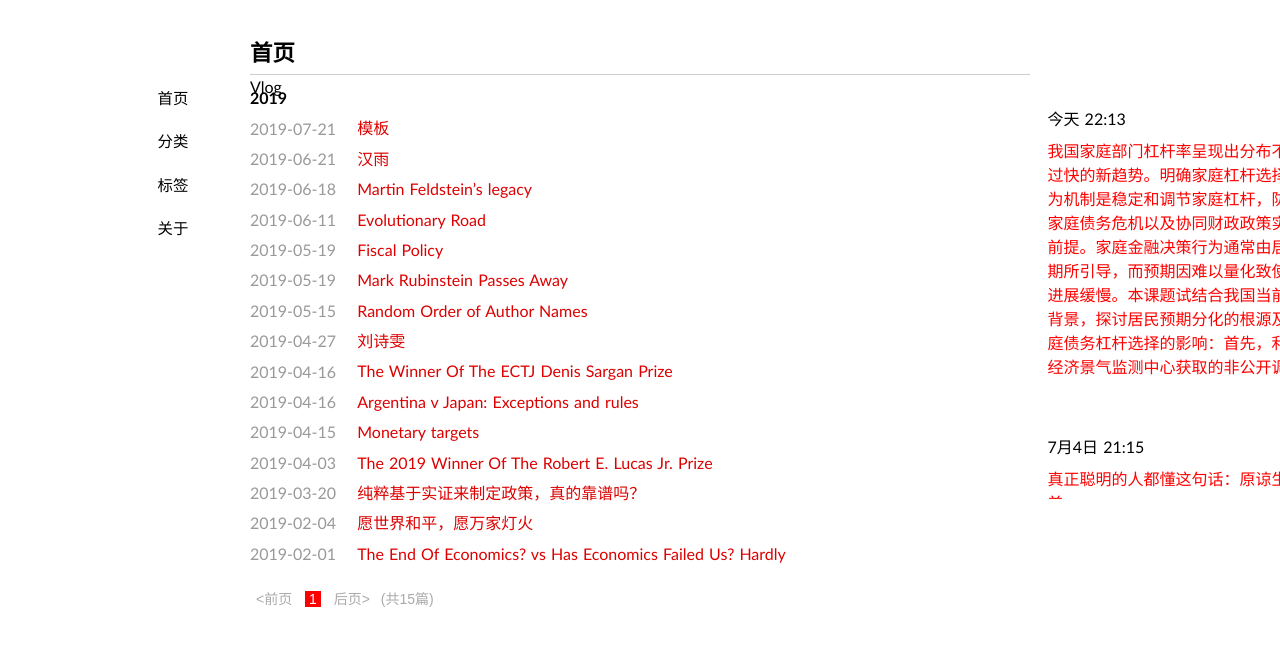
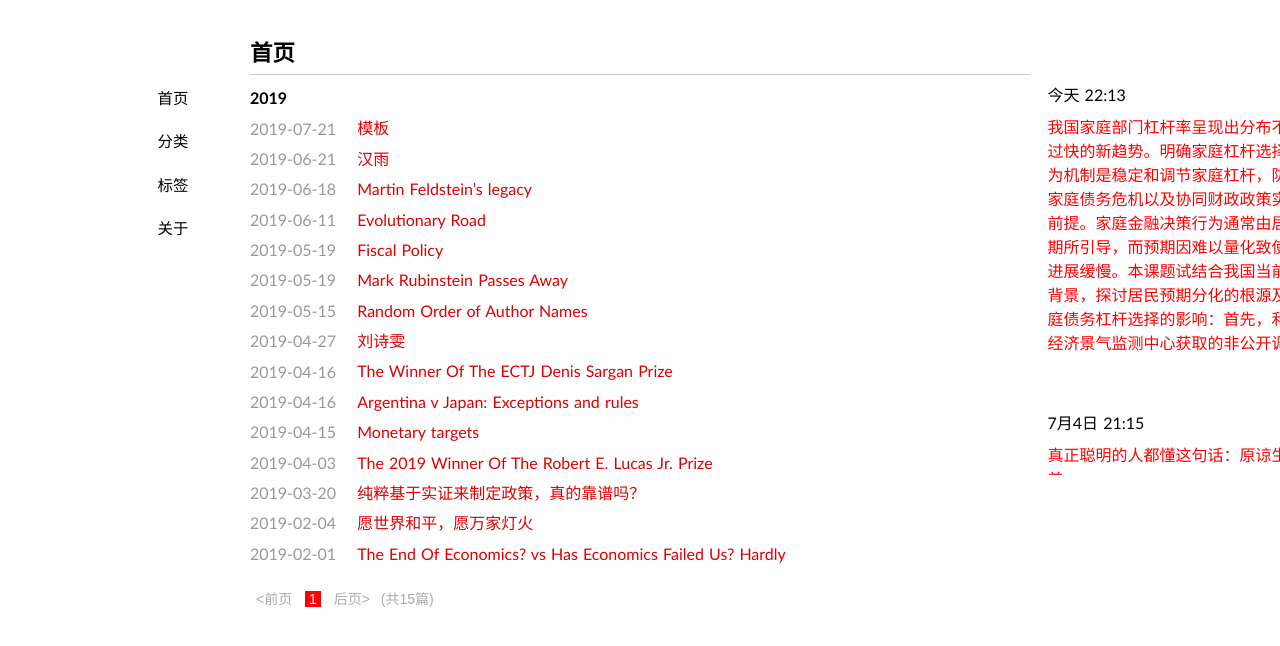
Before and after one commit to wuyy2007/wanguolin.github.io, a Jekyll site: the page built from index.html, in a window 1280 px wide. Shown: the top 646 px of the page. Built offline with Jekyll 4.4.1, drawn with Linux system fonts in a browser that asks for light colours; some web fonts are replaced; the list of posts is cut into pages by our own code.

Commit message:
Update default.html

```diff
--- a/_layouts/default.html
+++ b/_layouts/default.html
@@ -28,7 +28,7 @@
         </nav>
         <article class="content">
         {{ content }}
-		<section> Vlog </section>
+		<section>  </section>
  			<section id = "rightContent"   style="height: 400px; width: 350px; overflow-y:scroll;margin-left: 780px">
 
 			<div style="border: 1px  #000000; width: 90%; margin: 0 auto;">
```
